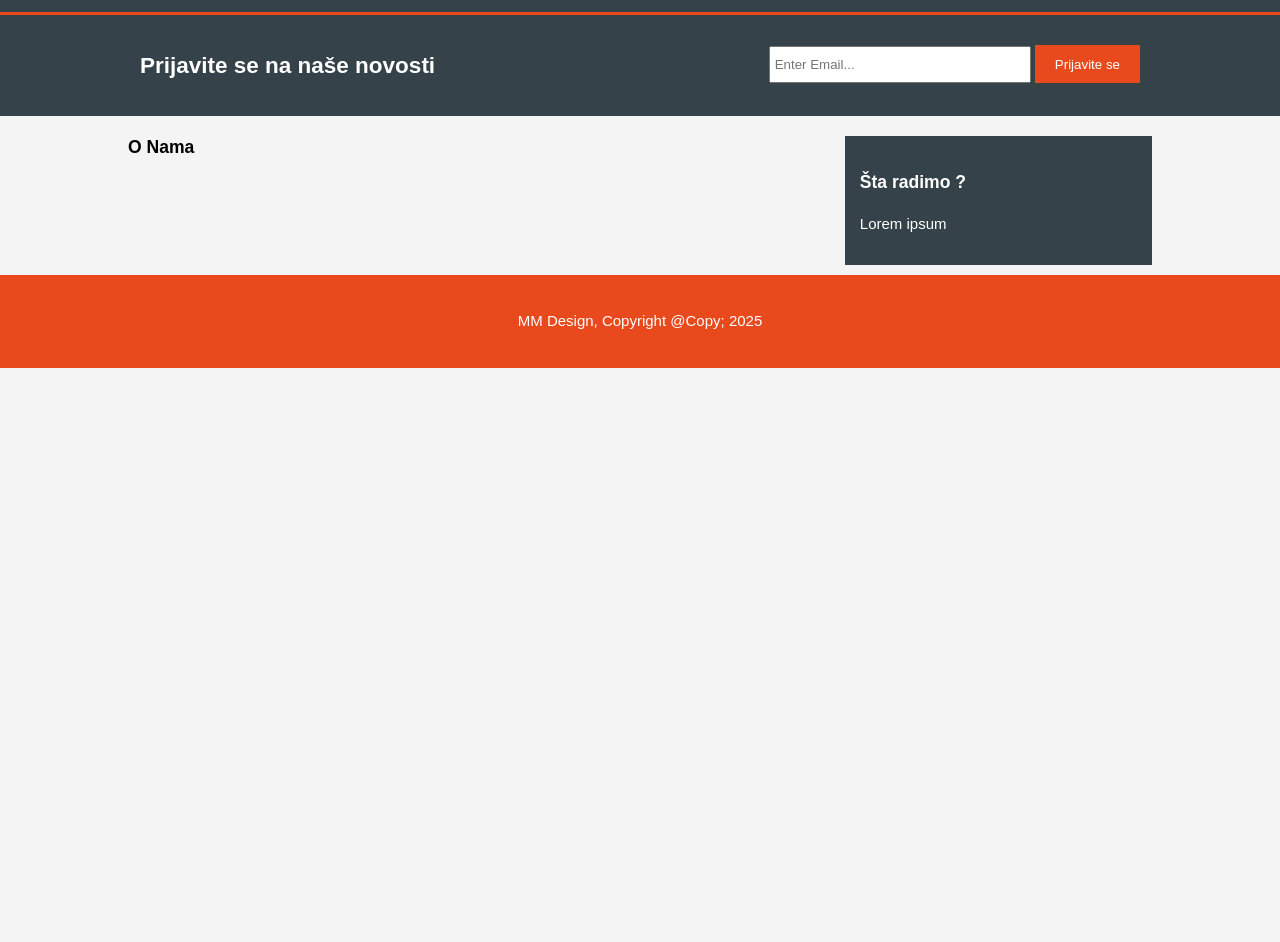
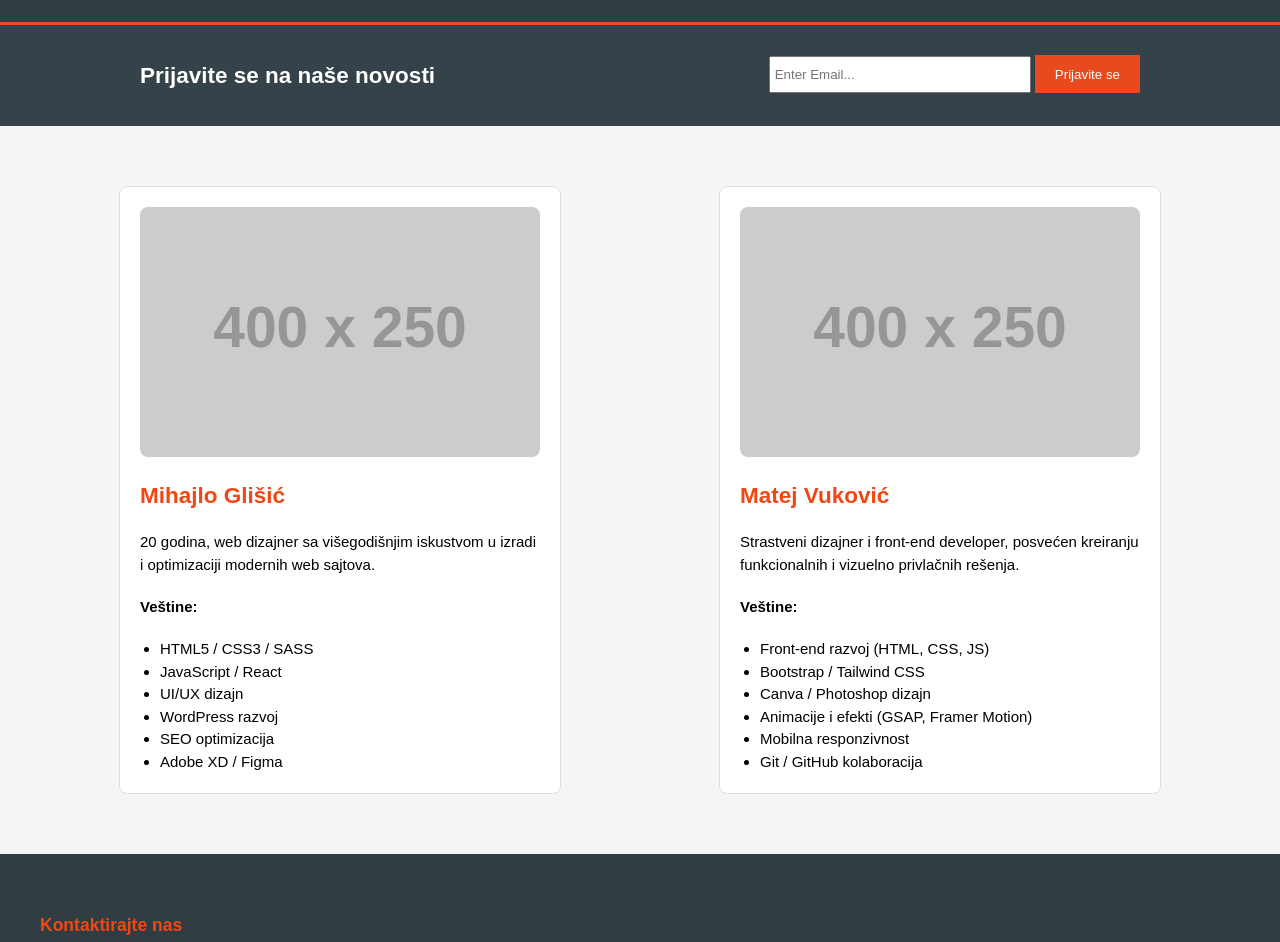
Before and after one commit to glisicmihajlo/epos, a plain HTML site: page about.html in a window 1280 px wide. Shown: the part 88-1030 px from the top of the page. Before the commit the page ends 800 px from the top, so only its background shows below. Drawn offline with Linux system fonts and the light colour scheme; placeholder pictures from the web are drawn by us.

Commit message:
gsertgsert

```diff
--- a/about.html
+++ b/about.html
@@ -33,22 +33,47 @@
         </div>
     </section>
 
-    <section id="main">
-        <div class="container">
-            <article id="main-col">
-                <h1 class="page-title">O Nama</h1>
+    <div class="main">
+  <div class="profile">
+    <img src="https://via.placeholder.com/400x250.png?text=Mihajlo+Glišić" alt="Mihajlo Glišić">
+    <h2>Mihajlo Glišić</h2>
+    <p>20 godina, web dizajner sa višegodišnjim iskustvom u izradi i optimizaciji modernih web sajtova.</p>
+    <h4>Veštine:</h4>
+    <ul>
+      <li>HTML5 / CSS3 / SASS</li>
+      <li>JavaScript / React</li>
+      <li>UI/UX dizajn</li>
+      <li>WordPress razvoj</li>
+      <li>SEO optimizacija</li>
+      <li>Adobe XD / Figma</li>
+    </ul>
+  </div>
 
-            </article>
+  <div class="profile">
+    <img src="https://via.placeholder.com/400x250.png?text=Matej+Vuković" alt="Matej Vuković">
+    <h2>Matej Vuković</h2>
+    <p>Strastveni dizajner i front-end developer, posvećen kreiranju funkcionalnih i vizuelno privlačnih rešenja.</p>
+    <h4>Veštine:</h4>
+    <ul>
+      <li>Front-end razvoj (HTML, CSS, JS)</li>
+      <li>Bootstrap / Tailwind CSS</li>
+      <li>Canva / Photoshop dizajn</li>
+      <li>Animacije i efekti (GSAP, Framer Motion)</li>
+      <li>Mobilna responzivnost</li>
+      <li>Git / GitHub kolaboracija</li>
+    </ul>
+  </div>
+</div>
 
-            <aside id="sidebar">
-                <div class="dark">
-                <h3>Šta radimo ?</h3>
-                 <p>Lorem ipsum </p>
-                </div>
-            </aside>
+<div class="contact">
+  <h3>Kontaktirajte nas</h3>
+  <p>📞 Telefon: +381 63 123 4567</p>
+  <p>📧 Email: info@mmwebdesign.rs</p>
+  <p>🌐 Web: www.mmwebdesign.rs</p>
+  <p>📱 Instagram: @mmwebdesign</p>
+  <p>💼 LinkedIn: MM Web Design Team</p>
+</div>
 
-        </div>
-    </section>
     <footer>
         <p>MM Design, Copyright @Copy; 2025</p>
     </footer>
--- a/ress/css/style.css
+++ b/ress/css/style.css
@@ -323,6 +323,106 @@ footer{
     align-items: center;
     width: 100%;
 }
+/* o nama css*/
+
+body {
+  margin: 0;
+  font-family: Arial, sans-serif;
+  background-color: #f5f5f5;
+}
+
+header {
+  background-color: #2f3c42;
+  color: white;
+  padding: 20px 40px;
+  display: flex;
+  justify-content: space-between;
+  align-items: center;
+}
+
+header h1 {
+  margin: 0;
+}
+
+header h1 span {
+  color: #f04714;
+}
+
+nav a {
+  margin-left: 20px;
+  color: white;
+  text-decoration: none;
+}
+
+.subscribe {
+  background-color: #2f3c42;
+  color: white;
+  padding: 15px 40px;
+  display: flex;
+  justify-content: space-between;
+  align-items: center;
+}
+
+.subscribe input {
+  padding: 8px;
+  width: 250px;
+}
+
+.subscribe button {
+  padding: 8px 15px;
+  background-color: #f04714;
+  color: white;
+  border: none;
+  cursor: pointer;
+}
+
+.main {
+  padding: 40px;
+  display: flex;
+  justify-content: space-around;
+  flex-wrap: wrap;
+}
+
+.profile {
+  background-color: white;
+  border: 1px solid #ddd;
+  padding: 20px;
+  width: 400px;
+  margin: 20px;
+  border-radius: 8px;
+}
+
+.profile img {
+  width: 100%;
+  border-radius: 8px;
+}
+
+.profile h2 {
+  margin-top: 15px;
+  color: #f04714;
+}
+
+.profile ul {
+  padding-left: 20px;
+}
+
+.contact {
+  padding: 40px;
+  background-color: #2f3c42;
+  color: white;
+}
+
+.contact h3 {
+  color: #f04714;
+}
+
+footer {
+  background-color: #f04714;
+  color: white;
+  text-align: center;
+  padding: 15px;
+}
+
 
 /*media queris*/
 @media(max-width:768px){
```
